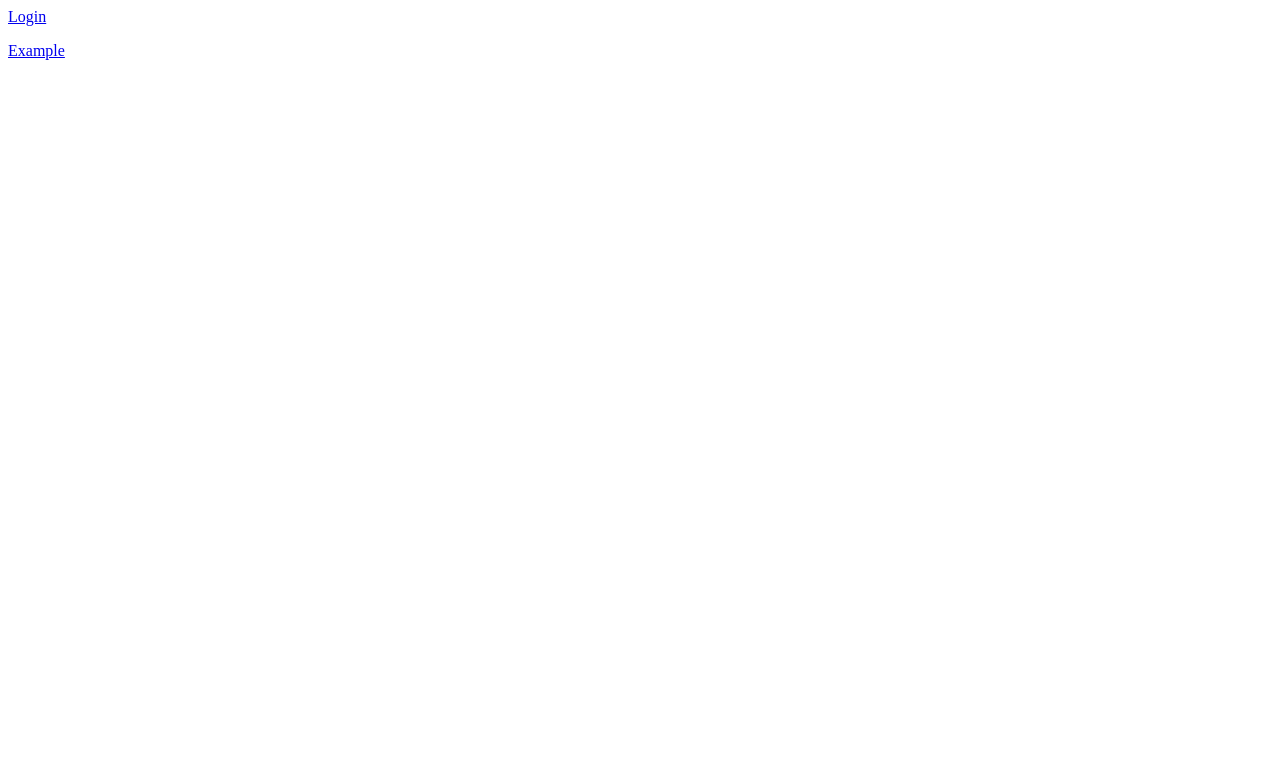
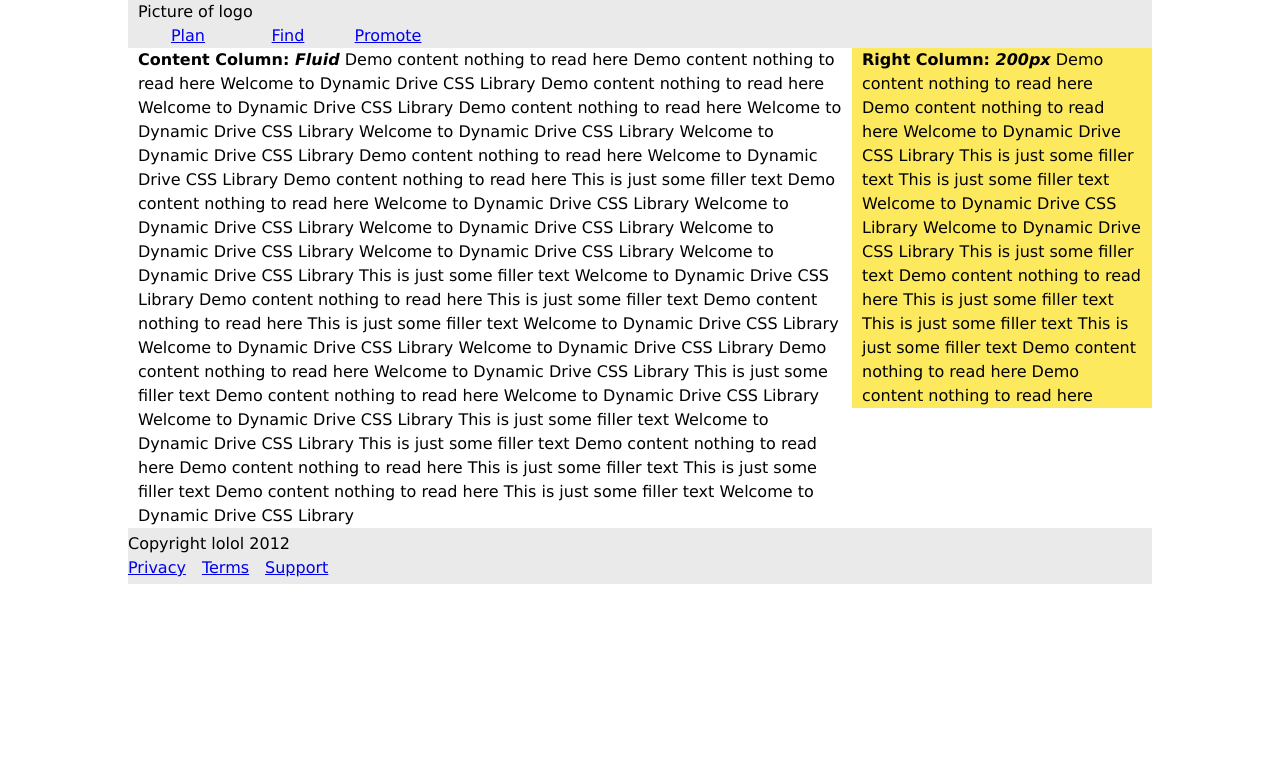
Before and after one commit to JustDerb/Snack-Tack, a PHP site: page / in a window 1280 px wide. Before the commit the part shown is almost empty. Shown: the top 783 px of the page. Run offline with PHP 8.4, Linux system fonts and the light colour scheme.

Commit message:
Structure for website

```diff
--- a/css/main.css
+++ b/css/main.css
@@ -0,0 +1,76 @@
+body {
+	font-family: Verdana, Geneva, Tahoma, sans-serif;
+	margin:0;
+	padding:0;
+	line-height: 1.5em;
+}
+b {
+	font-weight: bold;
+}
+em {
+	font-style: oblique;
+}
+
+
+.maincontainer {
+	width:80%;
+	min-width:700px;
+	margin:0 auto;
+}
+.header {
+	background: #EAEAEA;
+}
+.hflist ul
+{
+	list-style-type:none;
+	margin:0;
+	padding:0;
+}
+
+.hflist li
+{
+	float:left;
+}
+.hflist a
+{
+	display: block;
+	text-align: center;
+	padding-right: 1em;
+}
+.hflist #fixed {
+	width:100px;
+	padding-right: 0;
+}
+
+.contentwrapper{
+	float: left;
+	width: 100%;
+}
+
+.contentcolumn{
+	margin-right: 300px; /*Set right margin to RightColumnWidth*/
+}
+
+.rightcolumn{
+	float: left;
+	width: 300px; /*Width of right column in pixels*/
+	margin-left: -300px; /*Set left margin to -(RightColumnWidth) */
+	background: #FDE95E;
+}
+
+.footer{
+	clear: left;
+	width: 100%;
+	padding: 4px 0;
+	background: #EAEAEA;
+}
+
+.innertube{
+	margin: 0 10px 0px 10px; /*Margins for inner DIV inside each column (to provide padding)*/
+}
+#clear
+{
+	clear:both;
+	width:0;
+	height:0;
+}
--- a/index.php
+++ b/index.php
@@ -1,8 +1,61 @@
+<!DOCTYPE html>
 <html>
+
 <head>
+<meta content="text/html; charset=utf-8" http-equiv="Content-Type">
+<title>Snack Tack | Home</title>
+<link rel="stylesheet" type="text/css" href="css/reset.css" media="screen">
+<link rel="stylesheet" type="text/css" href="css/main.css" media="screen">
+
+<script type="text/javascript">
+	/*** Temporary text filler function. Remove when deploying template. ***/
+	var gibberish=["This is just some filler text", "Welcome to Dynamic Drive CSS Library", "Demo content nothing to read here"]
+	function filltext(words){
+		for (var i=0; i<words; i++)
+			document.write(gibberish[Math.floor(Math.random()*3)]+" ")
+	}
+</script>
+
 </head>
+
 <body>
-<p><a href="login.php">Login</a></p>
-<p><a href="example.php">Example</a></p>
+	<div class="maincontainer">
+		<div class="header">
+			<div class="innertube hflist">
+				<h1>Picture of logo</h1>
+				<ul>
+					<li><a href="plan.php" id="fixed">Plan</a></li>
+					<li><a href="find.php" id="fixed">Find</a></li>
+					<li><a href="promote.php" id="fixed">Promote</a></li>
+				</ul>
+				<div id="clear"></div>
+			</div>
+		</div>
+
+		<div class="contentwrapper">
+			<div class="contentcolumn">
+				<div class="innertube">
+					<b>Content Column: <em>Fluid</em></b>
+					<script type="text/javascript">filltext(45)</script>
+				</div>
+			</div>
+		</div>
+
+		<div class="rightcolumn">
+			<div class="innertube">
+				<b>Right Column: <em>200px</em></b> <script type="text/javascript">filltext(14)</script>
+			</div>
+		</div>
+
+		<div class="footer hflist">
+			<p>Copyright lolol 2012</p>
+			<ul>
+				<li><a href="privacy.php">Privacy</a></li>
+				<li><a href="tos.php">Terms</a></li>
+				<li><a href="support.php">Support</a></li>
+			</ul>
+			<div id="clear"></div>
+		</div>
+	</div>
 </body>
 </html>
```
Also changed, not shown: index2.php (added, +8 -0 lines).
